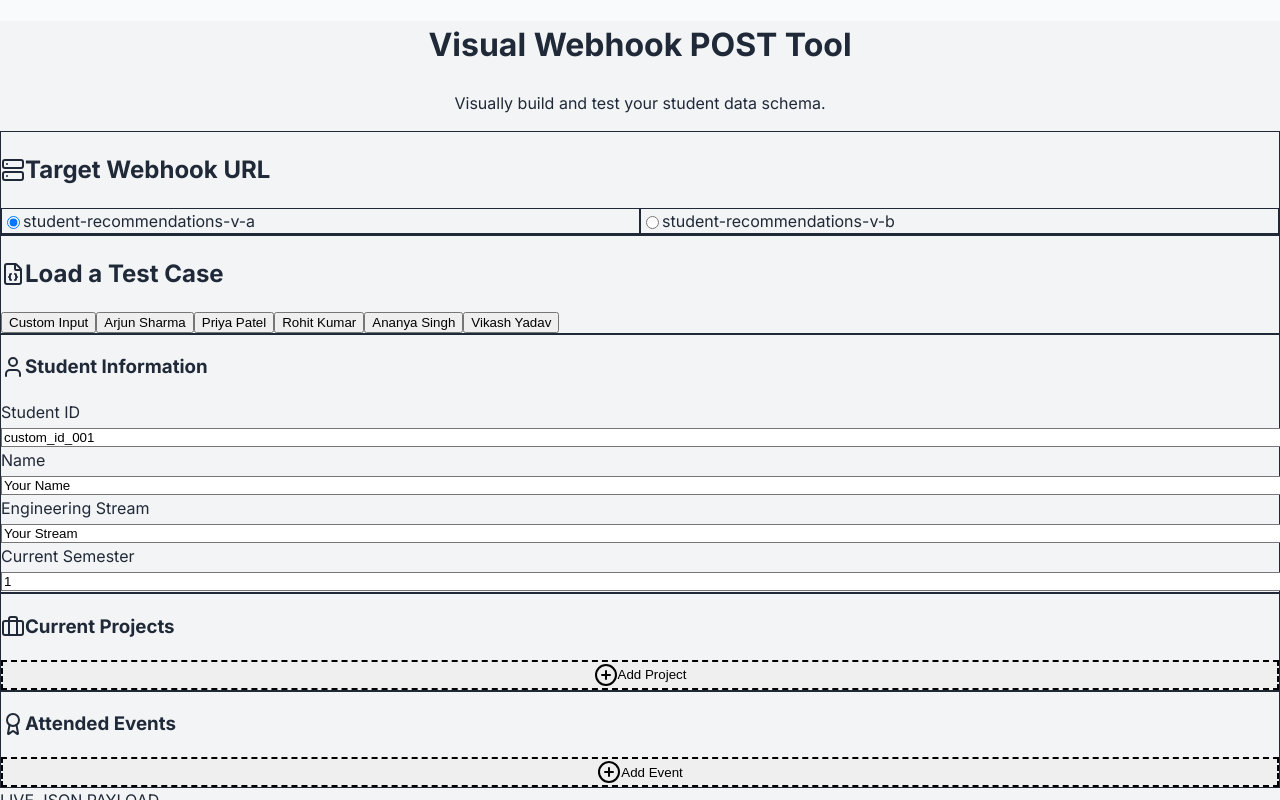
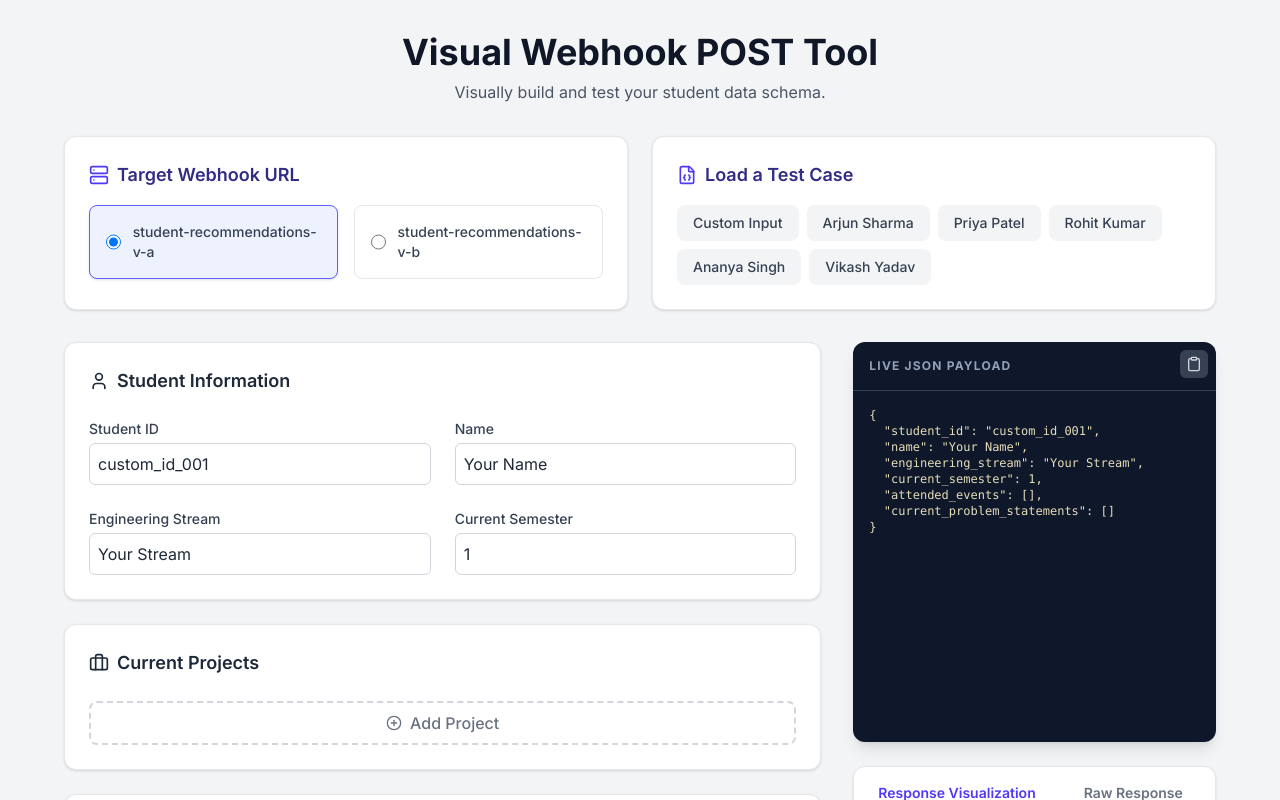
Before and after one commit to Jason-jo17/rec, a React (Vite) app: page / in a window 1280 px wide. Shown: the top 800 px of the page. Built offline with nearby package versions, Linux system fonts and the light colour scheme.

Commit message:
fix: force update index.css to tailwind v4 and remove config

```diff
--- a/src/index.css
+++ b/src/index.css
@@ -1,6 +1,21 @@
-@tailwind base;
-@tailwind components;
-@tailwind utilities;
+@import "tailwindcss";
+
+@theme {
+  --animate-fade-in-down: fadeInDown 0.5s ease-out forwards;
+  --animate-pulse-slow: pulse 3s cubic-bezier(0.4, 0, 0.6, 1) infinite;
+
+  @keyframes fadeInDown {
+    0% {
+      opacity: 0;
+      transform: translateY(-10px);
+    }
+
+    100% {
+      opacity: 1;
+      transform: translateY(0);
+    }
+  }
+}
 
 :root {
   font-family: 'Inter', system-ui, Avenir, Helvetica, Arial, sans-serif;
```
